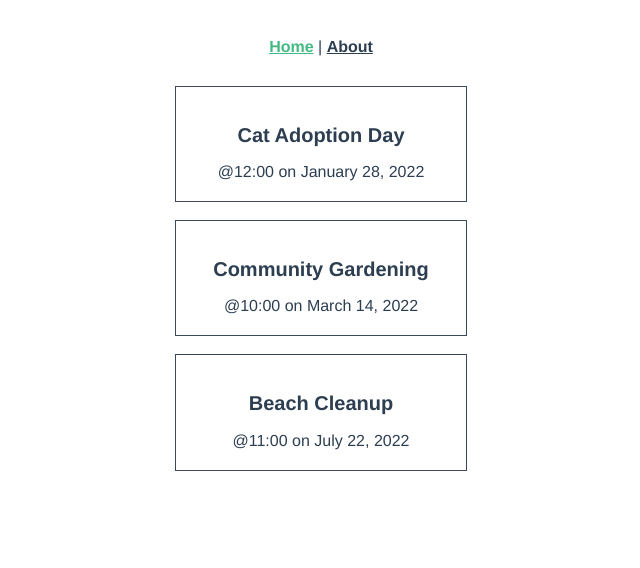
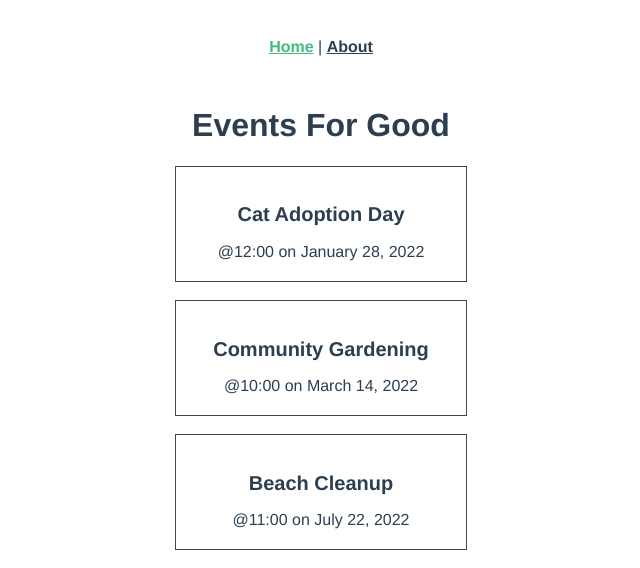
Before and after one commit to RinZ5/331-intro-to-vite, a Vue app: page / in a window 1280 px wide. Shown: the top 568 px of the page, without its empty margins (319-959 px from the left). Built offline with nearby package versions, Linux system fonts and the light colour scheme; the HTML template or start-up script is replaced by a standard one.

Commit message:
Complete 9.3

```diff
--- a/src/views/HomeView.vue
+++ b/src/views/HomeView.vue
@@ -40,6 +40,8 @@ const events = ref<Event[]>([
 </script>
 
 <template>
+  <h1>Events For Good</h1>
+  <!-- new element -->
   <div class="events">
     <EventCard v-for="event in events" :key="event.id" :event="event" />
   </div>
```
